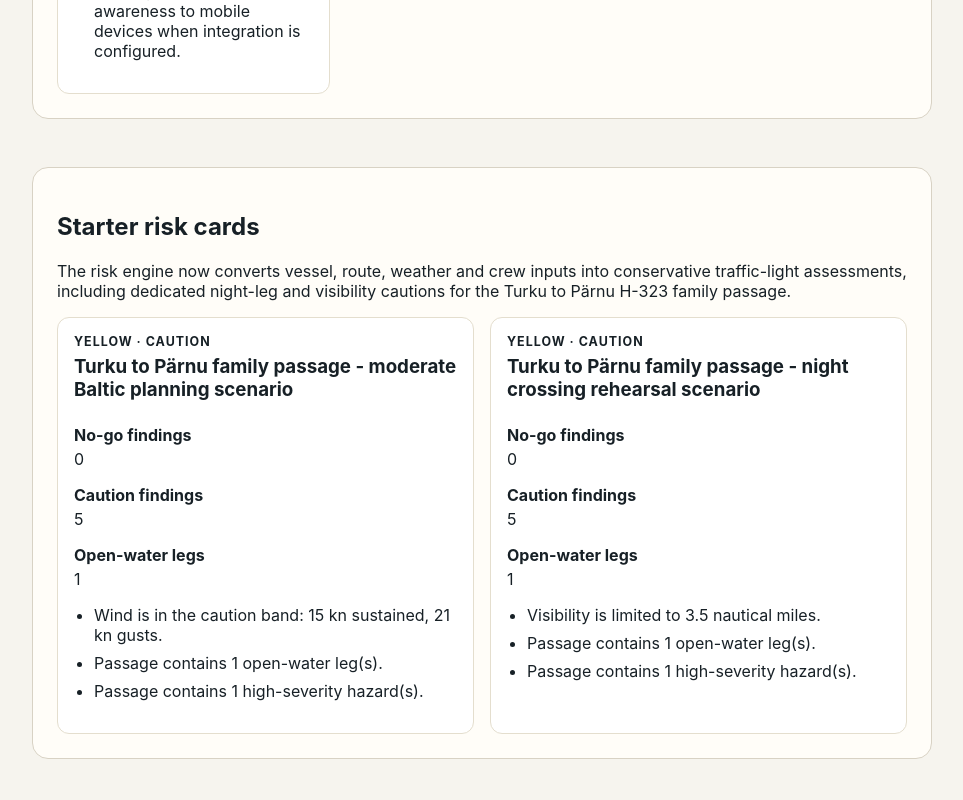
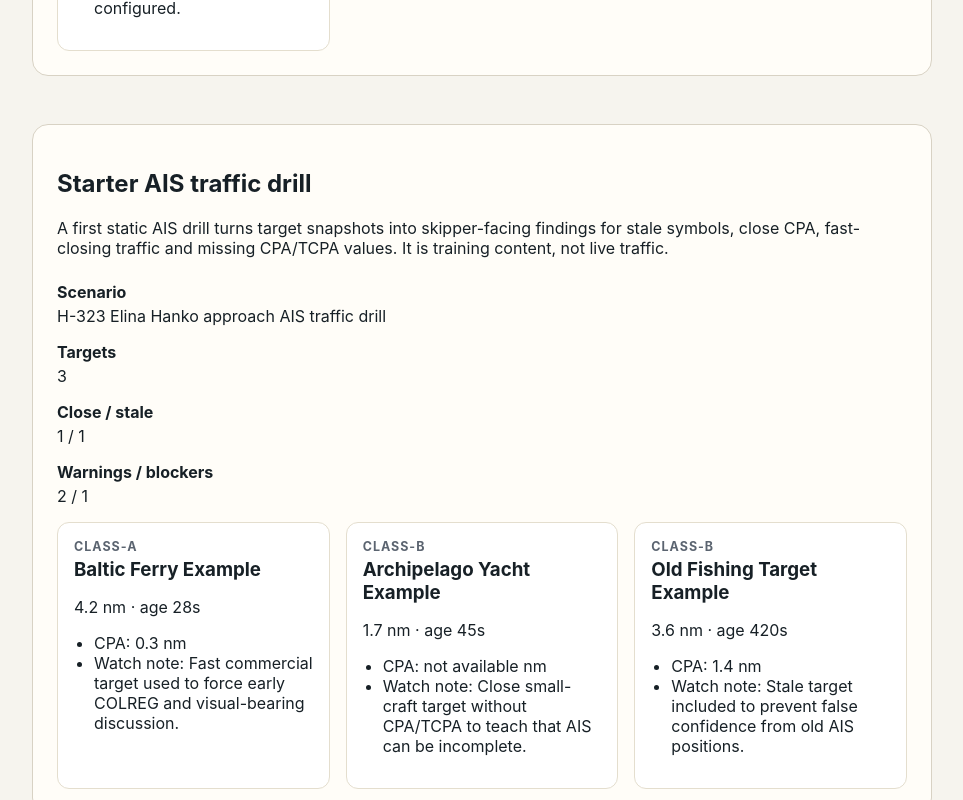
Before and after one commit to polimux/Nautikool, a SvelteKit app: page / in a window 1280 px wide. Shown: the part 2760-3560 px from the top of the page, without its empty margins (158-1121 px from the left). Built offline with nearby package versions, Linux system fonts and the light colour scheme.

Commit message:
feat(ui): surface AIS traffic drill

```diff
--- a/src/routes/+page.svelte
+++ b/src/routes/+page.svelte
@@ -1,6 +1,11 @@
 <script lang="ts">
   import { coreChecklistTemplates, departureReadinessTemplate } from '$lib/content/checklistTemplates';
-  import { h323ElinaNmeaNetworkProfile, h323ElinaNmeaNetworkSummary } from '$lib/content/nmeaNetworks';
+  import {
+    h323ElinaHankoApproachAisScenario,
+    h323ElinaHankoApproachAisSummary,
+    h323ElinaNmeaNetworkProfile,
+    h323ElinaNmeaNetworkSummary
+  } from '$lib/content/nmeaNetworks';
   import { turkuToParnuFamilyPassagePlan } from '$lib/content/passagePlans';
   import { coreRiskAssessments } from '$lib/content/riskAssessments';
   import { h323ElinaVesselProfile } from '$lib/content/vesselProfiles';
@@ -21,6 +26,8 @@
   const starterRiskAssessments = coreRiskAssessments;
   const starterNmeaNetwork = h323ElinaNmeaNetworkProfile;
   const starterNmeaSummary = h323ElinaNmeaNetworkSummary;
+  const starterAisScenario = h323ElinaHankoApproachAisScenario;
+  const starterAisSummary = h323ElinaHankoApproachAisSummary;
   const navigationEquipment = getVesselEquipmentByCategory(starterVessel, 'navigation');
   const safetyEquipment = getVesselEquipmentByCategory(starterVessel, 'safety');
 </script>
@@ -168,6 +175,45 @@
             {#each device.pgns.slice(0, 2) as capability}
               <li>{capability.label}: {capability.userValue}</li>
             {/each}
+          </ul>
+        </article>
+      {/each}
+    </div>
+  </section>
+
+  <section aria-labelledby="ais-title">
+    <h2 id="ais-title">Starter AIS traffic drill</h2>
+    <p>
+      A first static AIS drill turns target snapshots into skipper-facing findings for stale symbols,
+      close CPA, fast-closing traffic and missing CPA/TCPA values. It is training content, not live traffic.
+    </p>
+    <dl>
+      <div>
+        <dt>Scenario</dt>
+        <dd>{starterAisScenario.title}</dd>
+      </div>
+      <div>
+        <dt>Targets</dt>
+        <dd>{starterAisSummary.targetCount}</dd>
+      </div>
+      <div>
+        <dt>Close / stale</dt>
+        <dd>{starterAisSummary.closeTargets} / {starterAisSummary.staleTargets}</dd>
+      </div>
+      <div>
+        <dt>Warnings / blockers</dt>
+        <dd>{starterAisSummary.warnings} / {starterAisSummary.blockers}</dd>
+      </div>
+    </dl>
+    <div class="network-list">
+      {#each starterAisScenario.targets as target}
+        <article>
+          <p class="template-category">{target.targetClass}</p>
+          <h3>{target.name ?? target.mmsi}</h3>
+          <p>{target.rangeNm} nm · age {target.ageSeconds}s</p>
+          <ul>
+            <li>CPA: {target.cpaNm ?? 'not available'} nm</li>
+            <li>Watch note: {target.notes[0]}</li>
           </ul>
         </article>
       {/each}
@@ -350,15 +396,11 @@
   }
 
   h3 {
-    margin: 0.35rem 0 0.5rem;
+    margin: 0.25rem 0 0.5rem;
   }
 
   ul {
     padding-left: 1.25rem;
-  }
-
-  li + li {
-    margin-top: 0.5rem;
   }
 
   .template-category {
@@ -367,5 +409,6 @@
     font-weight: 700;
     letter-spacing: 0.08em;
     text-transform: uppercase;
+    color: #5b6470;
   }
 </style>
```
